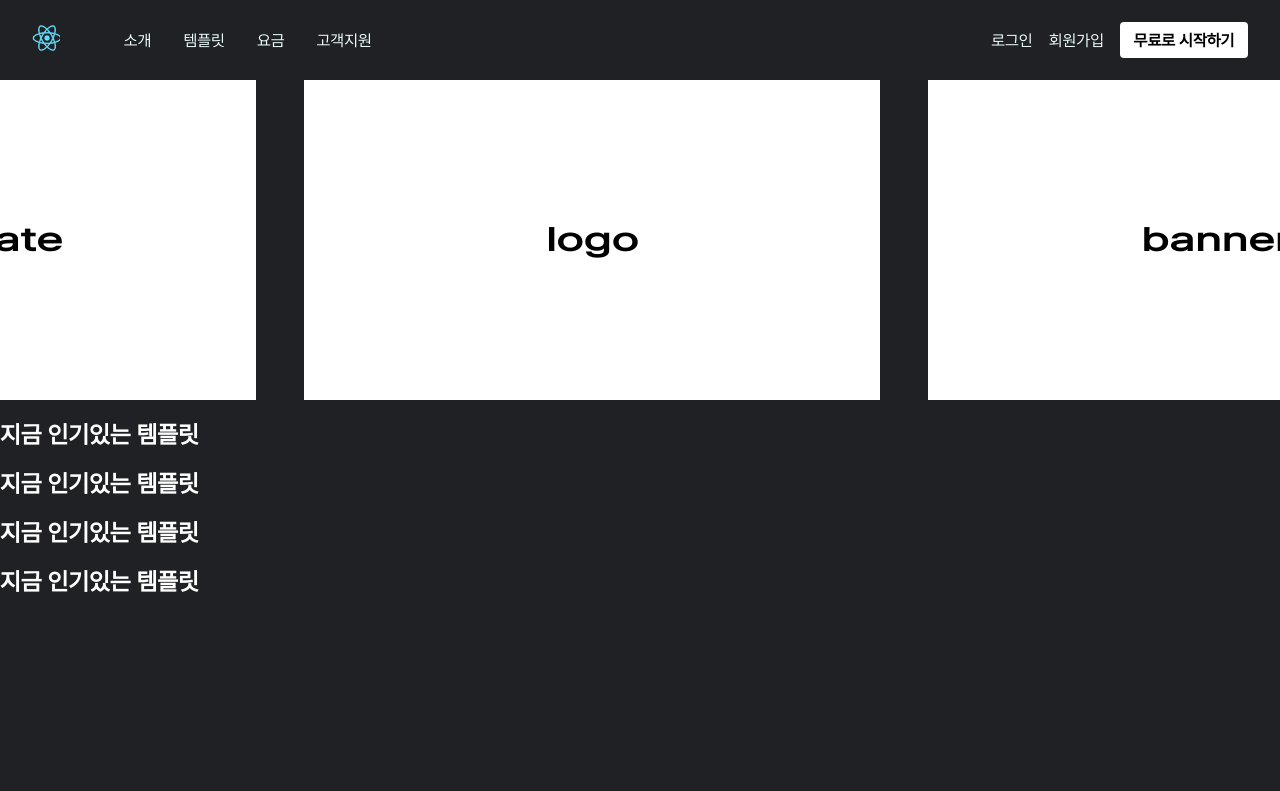
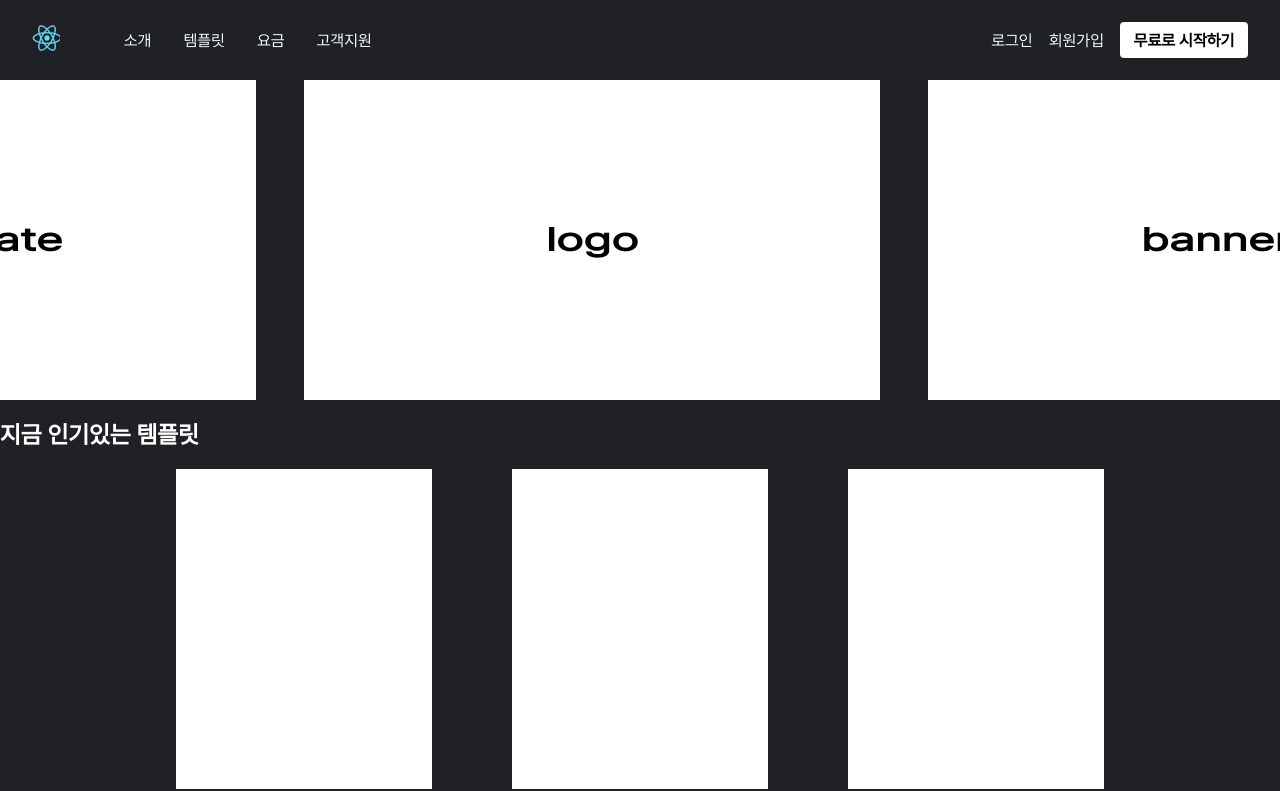
Before and after one commit to oen0thera/Secure-Site-Builder, a React (Create React App) app in the folder ssb-front/: page / in a window 1280 px wide. Shown: the top 791 px of the page. Built offline with nearby package versions, Linux system fonts and the light colour scheme.

Commit message:
Feat : Template 및 TemplateItem 구현
1. Template 및 TemplateItem 구현
- Template 및 TemplateItem 타입 규정 및 구현
- hover시 내부 텍스트 및 애니메이션 구현

```diff
--- /dev/null
+++ b/ssb-front/src/components/Templates/TemplateItem/templateItem.module.scss
@@ -0,0 +1,42 @@
+.template_item{
+    width: 16em;
+    height: 20em;
+    background-color: white;
+    .template_details{
+        width:100%;
+        height:100%;
+        opacity:0;
+        color:white;
+        display:flex;
+        justify-content: center;
+        align-items: center;
+    }
+    &:hover{
+        background-color:rgb(255,255,255,0.5);
+        animation:fade-out 0.4s ease-out;
+        cursor:pointer;
+        .template_details{
+            opacity:1;
+            animation:text-up 0.5s ease-in;
+        }
+    }
+}
+
+@keyframes fade-out{
+    0%{
+        background-color:rgb(255,255,255,1);
+    }
+    100%{
+        background-color:rgb(255,255,255,0.5);
+    }
+}
+@keyframes text-up{
+    0%{
+        transform:translateY(0.2em);
+        opacity:0;
+    }
+    100%{
+        transform:translateY(0);
+        opacity:1;
+    }
+}
--- /dev/null
+++ b/ssb-front/src/components/Templates/TemplateItem/templateItem.tsx
@@ -0,0 +1,6 @@
+import { TemplateItemProps } from "@/types/components/Template.type";
+import styles from './templateItem.module.scss'
+
+export default function TemplateItem({type}:TemplateItemProps){
+    return <div className={styles.template_item}><div className={styles.template_details}>{'내부 텍스트입니다'}</div>{type}</div>
+}
--- /dev/null
+++ b/ssb-front/src/components/Templates/templates.module.scss
@@ -0,0 +1,7 @@
+.template_wrapper{
+    display:flex;
+    justify-content: center;
+    align-items: center;
+    gap:5em;
+
+}
--- /dev/null
+++ b/ssb-front/src/components/Templates/templates.tsx
@@ -0,0 +1,10 @@
+import { TemplateItemType,TemplateItemStyle } from '@/types/components/Template.type'
+import styles from './templates.module.scss'
+import TemplateItem from './TemplateItem/templateItem'
+
+export default function Templates(){
+    const templateList:TemplateItemType[] = [{type:TemplateItemStyle.STYLE},{type:TemplateItemStyle.STYLE},{type:TemplateItemStyle.STYLE}]
+    return <div className={styles.template_wrapper}>
+        {templateList.map((item)=>{return <TemplateItem type={item.type}/>})}
+    </div>
+}
--- a/ssb-front/src/pages/Main/Main.tsx
+++ b/ssb-front/src/pages/Main/Main.tsx
@@ -1,6 +1,7 @@
 import Banner from "@/components/Banner/Banner";
 import GNB from "@/components/GNB/GNB";
 import styles from './main.module.scss';
+import Templates from "@/components/Templates/templates";
 
 export default function Main() {
   return (
@@ -8,7 +9,7 @@
       <GNB />
       <Banner/>
       <h2>지금 인기있는 템플릿</h2>
-      <div></div>
+      <div><Templates /></div>
       <h2>지금 인기있는 템플릿</h2>
       <div></div>
       <h2>지금 인기있는 템플릿</h2>
--- /dev/null
+++ b/ssb-front/src/types/components/Template.type.ts
@@ -0,0 +1,9 @@
+export type TemplateItemType ={
+    type:TemplateItemStyle
+}
+export enum TemplateItemStyle{
+    STYLE='style'
+}
+export type TemplateItemProps ={
+    type: TemplateItemStyle
+}
```
